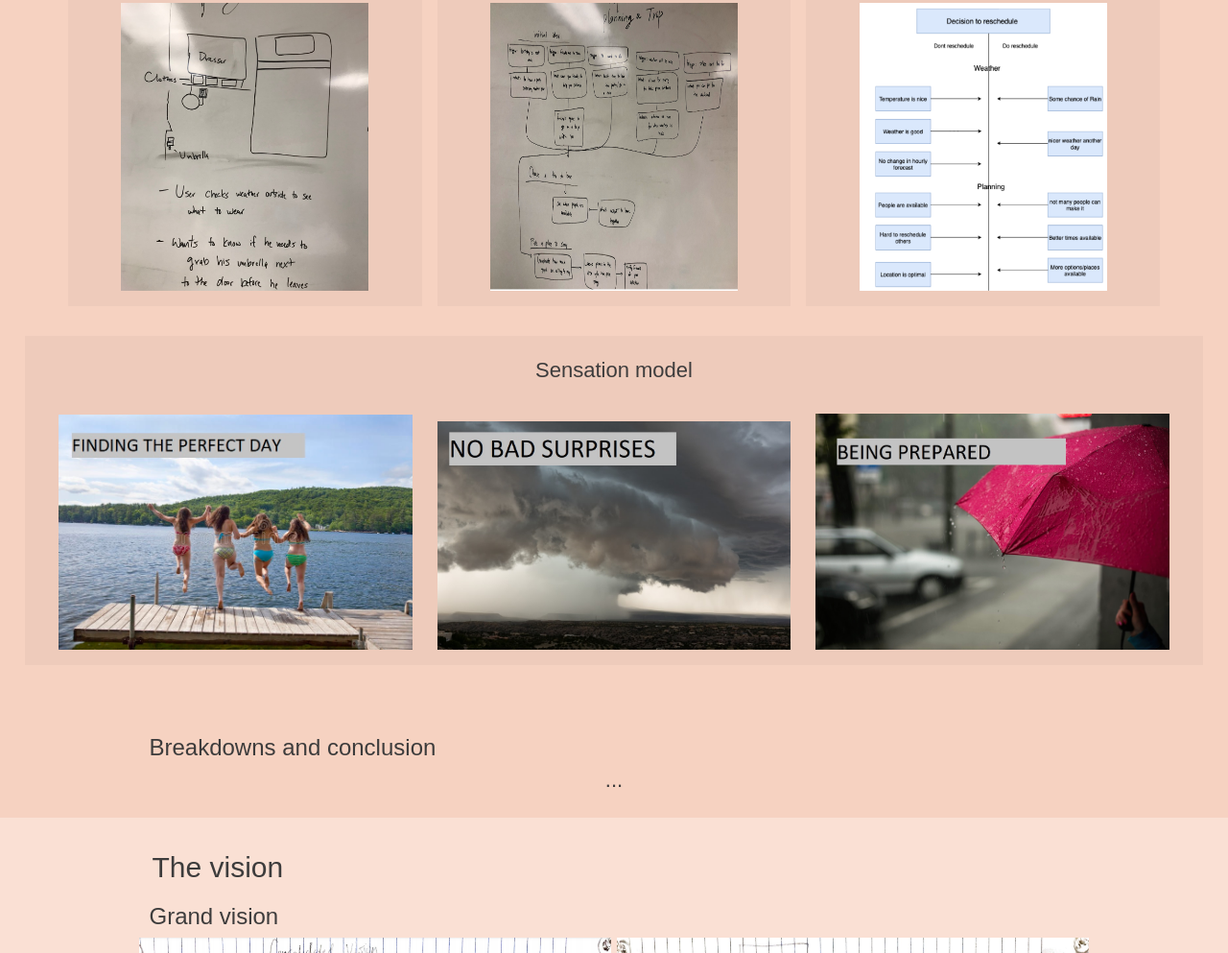
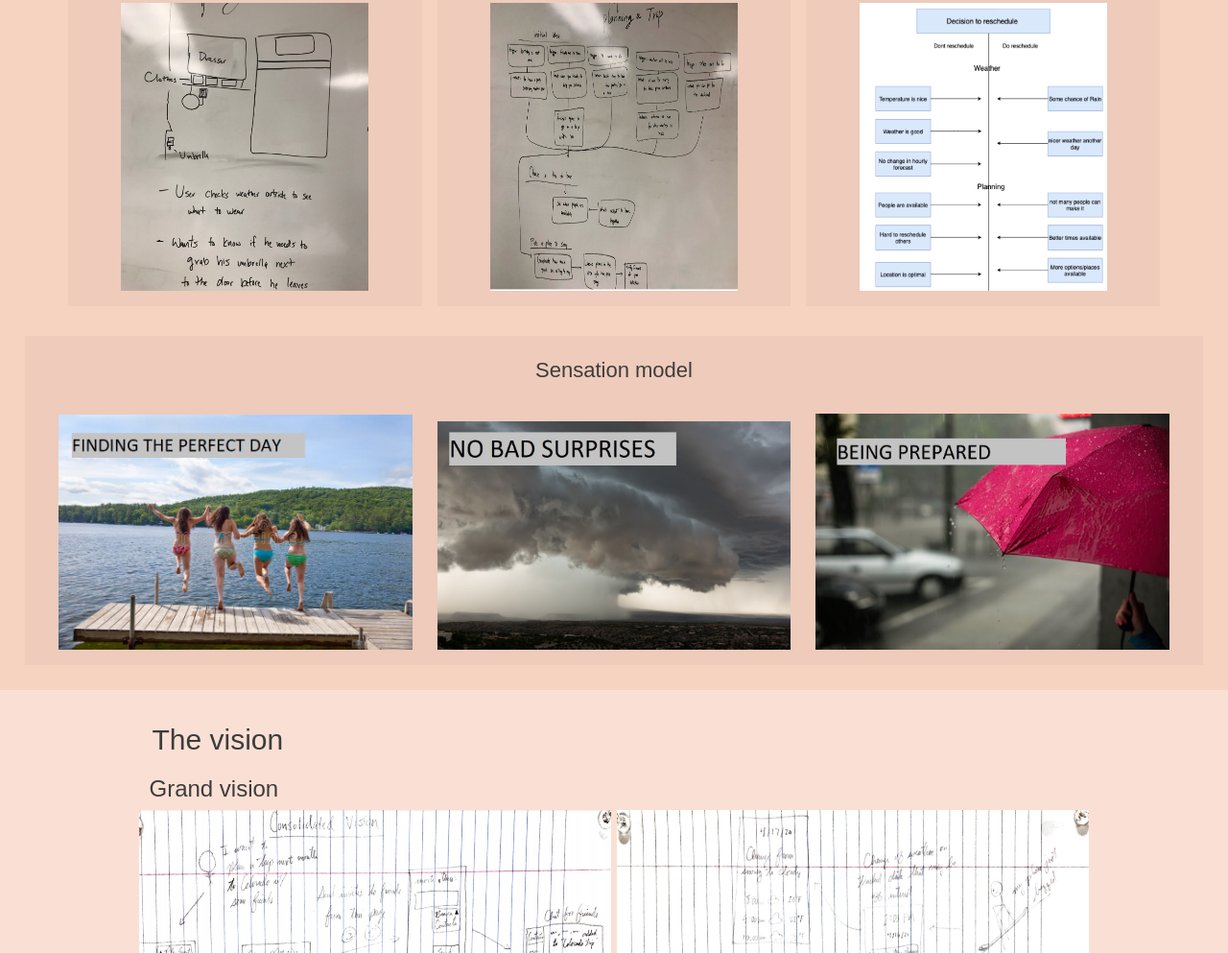
Before and after one commit to tim-ruecker/tim-ruecker.github.io, a plain HTML site: page index.html in a window 1280 px wide. Shown: the part 1915-2908 px from the top of the page at 96% size. Drawn offline with Linux system fonts and the light colour scheme; a web font is replaced by a local one.

Commit message:
removed breakdown

```diff
--- a/index.html
+++ b/index.html
@@ -75,11 +75,6 @@
             <img src="images/work4.2.jfif"/>
             <img src="images/work4.3.jfif"/>
         </div>
-        <br><br>
-        <div class="leftAlign">
-            <h4>Breakdowns and conclusion</h4>
-        </div>
-        ...
     </div>
     <div class="bgLight section">
 
```
